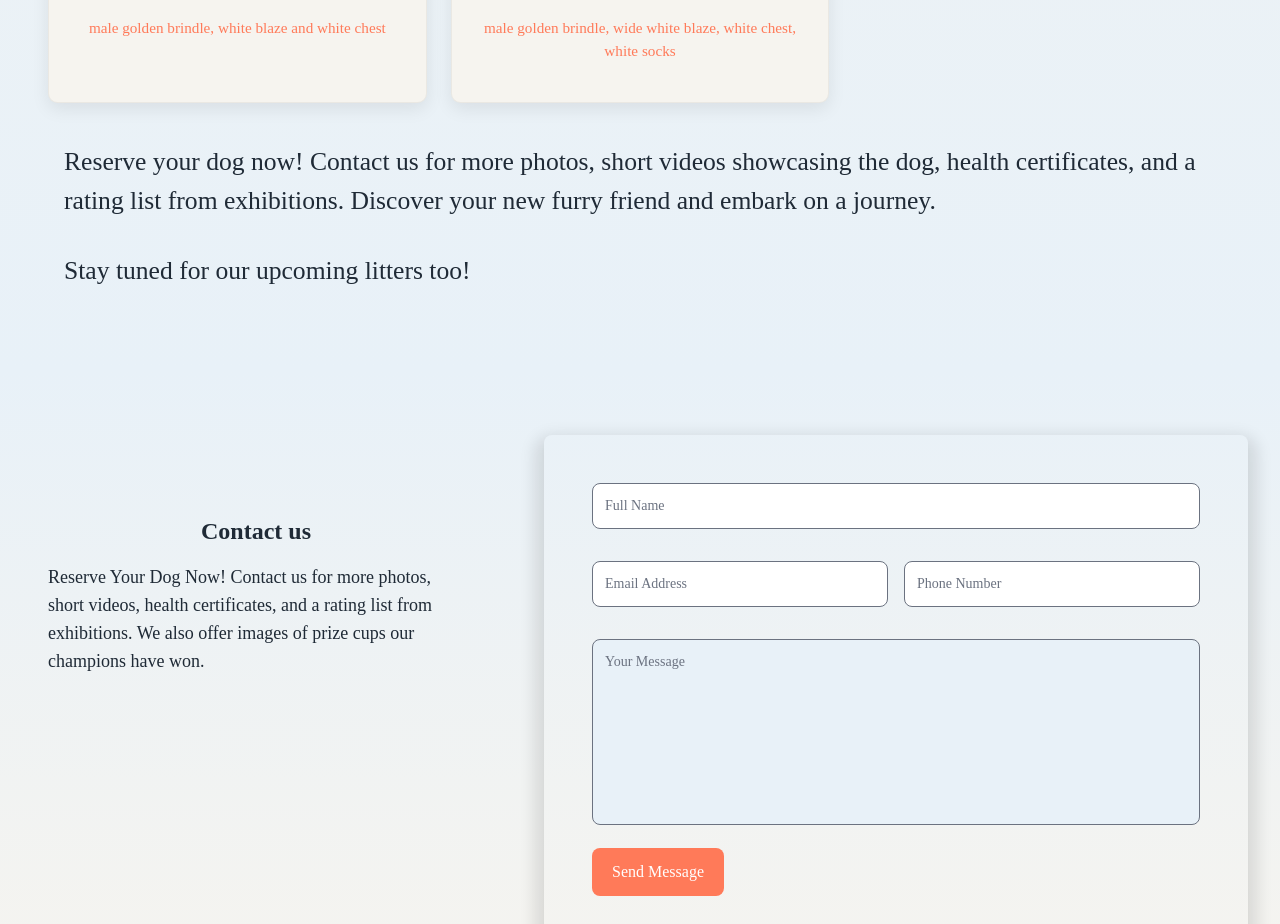
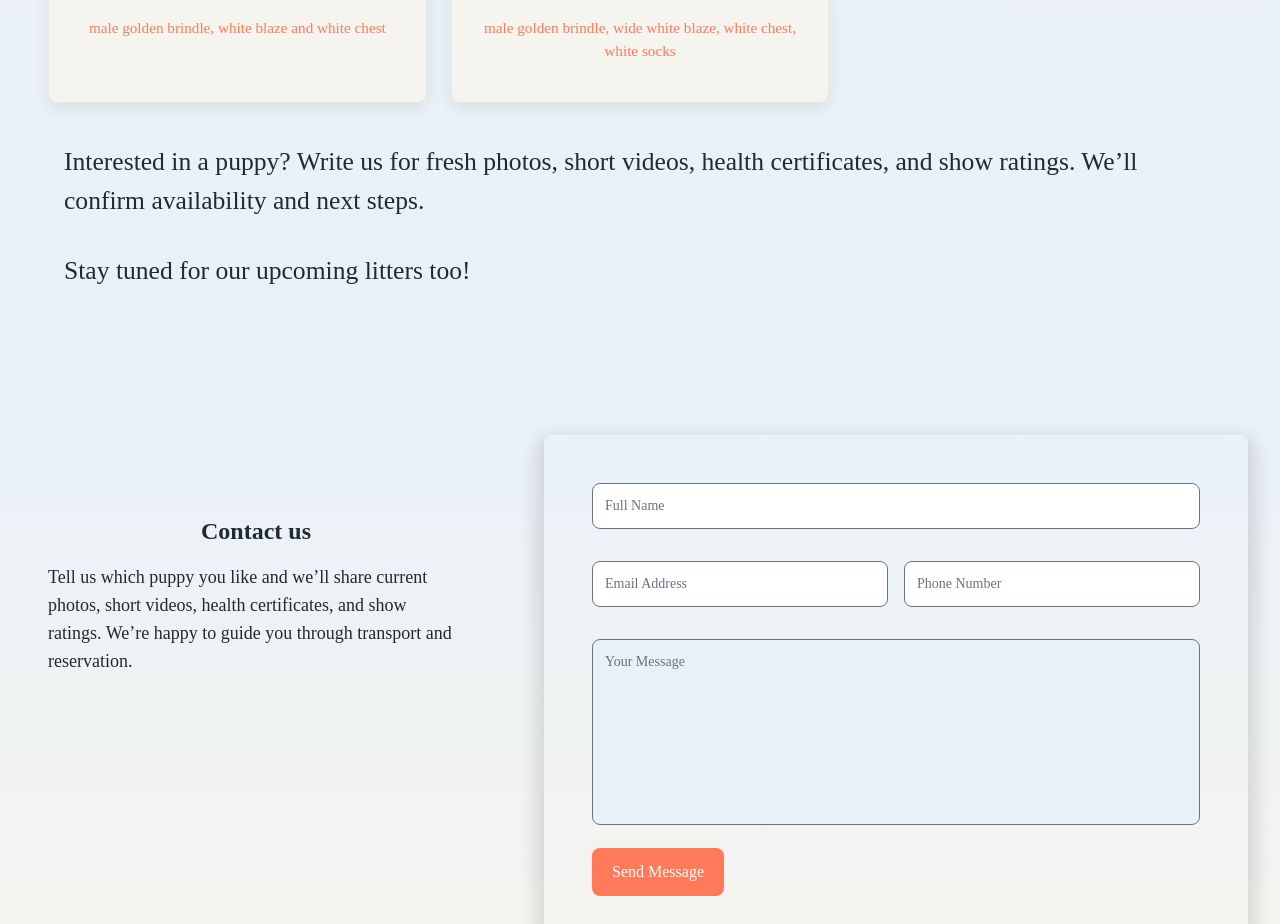
Before and after one commit to deboker/boxer-pupiess-kennel-casadiandrey, a React (Vite) app: page / in a window 1280 px wide. Shown: the part 2780-3704 px from the top of the page. Built offline with nearby package versions, Linux system fonts and the light colour scheme; a web font is replaced by a local one.

Commit message:
Refresh reservation messaging

```diff
--- a/src/components/Body.jsx
+++ b/src/components/Body.jsx
@@ -167,9 +167,9 @@ export default function Body(props) {
 
         <div className="reserve-text">
           <p>
-            Reserve your dog now! Contact us for more photos, short videos
-            showcasing the dog, health certificates, and a rating list from
-            exhibitions. Discover your new furry friend and embark on a journey.
+            Interested in a puppy? Write us for fresh photos, short videos,
+            health certificates, and show ratings. We’ll confirm availability
+            and next steps.
           </p>
           <p>Stay tuned for our upcoming litters too!</p>
         </div>
--- a/src/components/Form/ContactForm.jsx
+++ b/src/components/Form/ContactForm.jsx
@@ -50,9 +50,9 @@ const ContactForm = () => {
                 </a>
               </div>
               <p className="max-w-xl text-lg text-text-color dark:text-text-color-dark">
-                Reserve Your Dog Now! Contact us for more photos, short videos,
-                health certificates, and a rating list from exhibitions. We also
-                offer images of prize cups our champions have won.
+                Tell us which puppy you like and we’ll share current photos,
+                short videos, health certificates, and show ratings. We’re happy
+                to guide you through transport and reservation.
               </p>
             </div>
 
```
